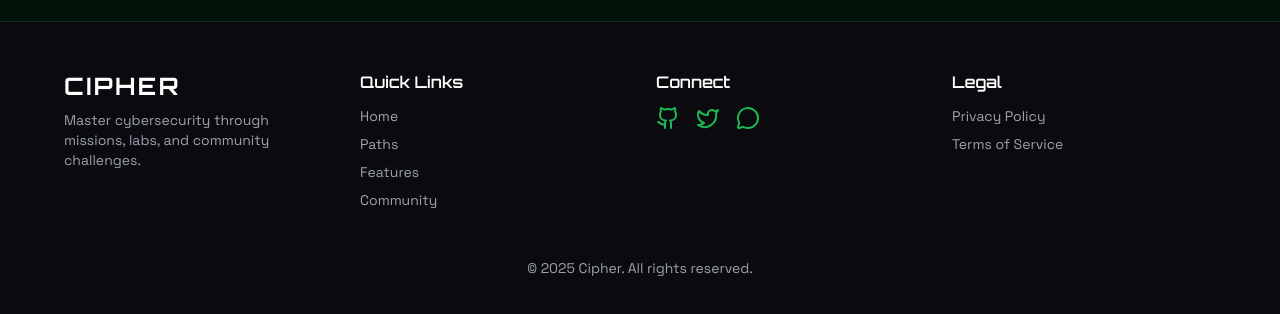
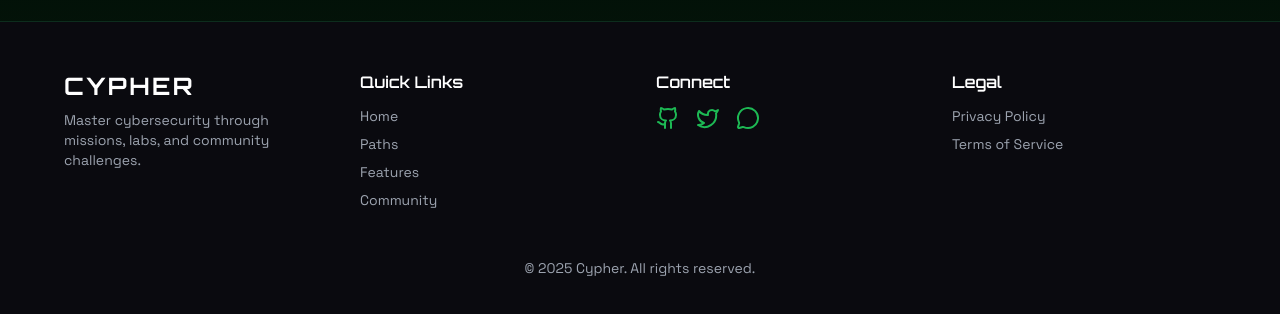
Before and after one commit to Xpektra7/Cipher, a React (Vite) app: page / in a window 1280 px wide. Shown: the part 2926-3240 px from the top of the page. Built offline with nearby package versions, Linux system fonts and the light colour scheme.

Commit message:
chnaged all cipher to cypher

```diff
--- a/index.html
+++ b/index.html
@@ -5,7 +5,7 @@
     <meta name="viewport" content="width=device-width, initial-scale=1.0" />
     <title>Cypher</title>
   <!-- Open Graph / Facebook -->
-  <meta property="og:title" content="Cipher – Learn Cybersecurity Through Missions" />
+  <meta property="og:title" content="Cypher – Learn Cybersecurity Through Missions" />
   <meta property="og:description" content="Master cybersecurity through hands-on labs, ranked progression, and community challenges." />
   <meta property="og:image" content="https://cipher-plum.vercel.app//og-image.png" />
   <meta property="og:url" content="https://cipher-plum.vercel.app/" />
@@ -13,7 +13,7 @@
 
   <!-- Twitter -->
   <meta name="twitter:card" content="summary_large_image" />
-  <meta name="twitter:title" content="Cipher – Learn Cybersecurity Through Missions" />
+  <meta name="twitter:title" content="Cypher – Learn Cybersecurity Through Missions" />
   <meta name="twitter:description" content="Master cybersecurity through hands-on labs, ranked progression, and community challenges." />
   <meta name="twitter:image" content="https://cipher-plum.vercel.app//og-image.png" />
   </head>
--- a/src/Footer.jsx
+++ b/src/Footer.jsx
@@ -6,7 +6,7 @@ export default function Footer() {
       <div className="max-w-7xl mx-auto grid grid-cols-1 md:grid-cols-4 gap-8">
         {/* Logo & Tagline */}
         <div>
-          <h1 className="text-2xl font-bold tracking-widest mb-2">CIPHER</h1>
+          <h1 className="text-2xl font-bold tracking-widest mb-2">CYPHER</h1>
           <p className="text-text-muted text-sm">
             Master cybersecurity through missions, labs, and community challenges.
           </p>
@@ -44,7 +44,7 @@ export default function Footer() {
       </div>
 
       <div className="mt-12 text-center text-text-muted text-sm">
-        &copy; {new Date().getFullYear()} Cipher. All rights reserved.
+        &copy; {new Date().getFullYear()} Cypher. All rights reserved.
       </div>
     </footer>
   );
```
